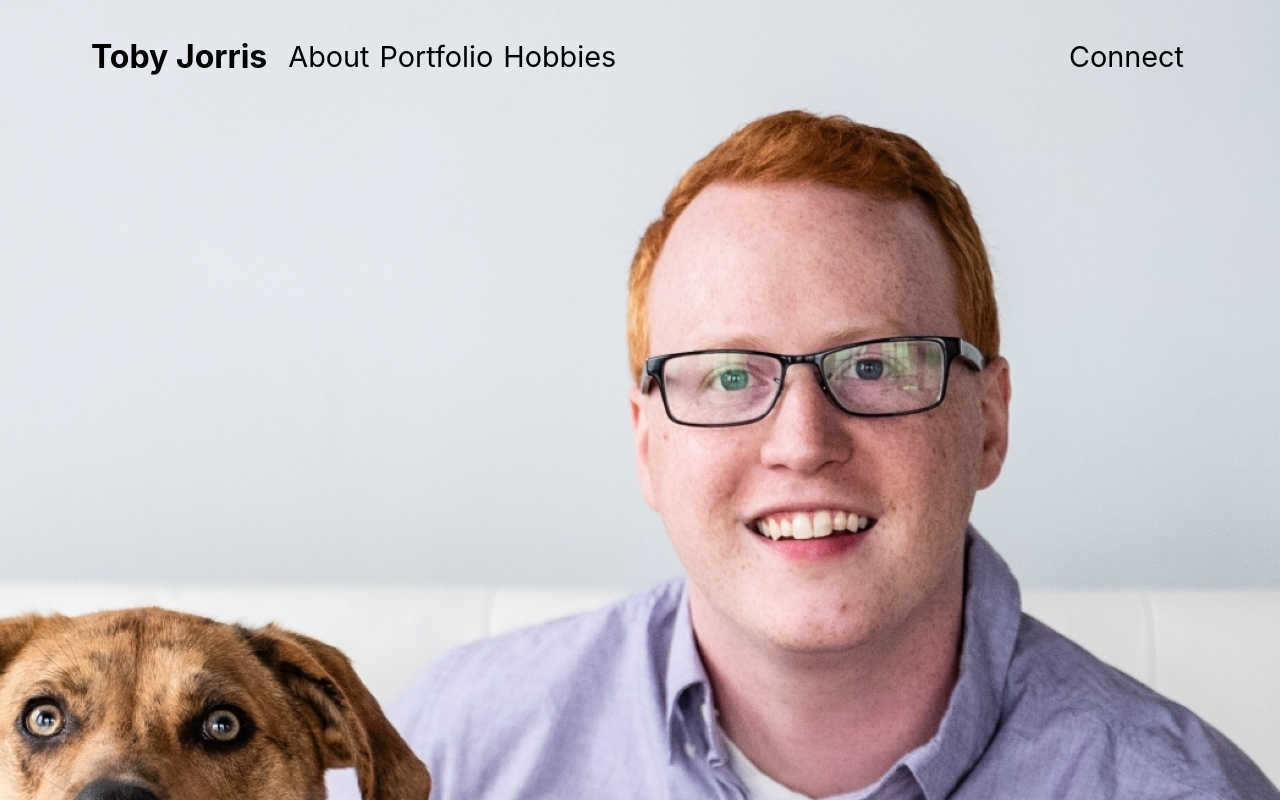
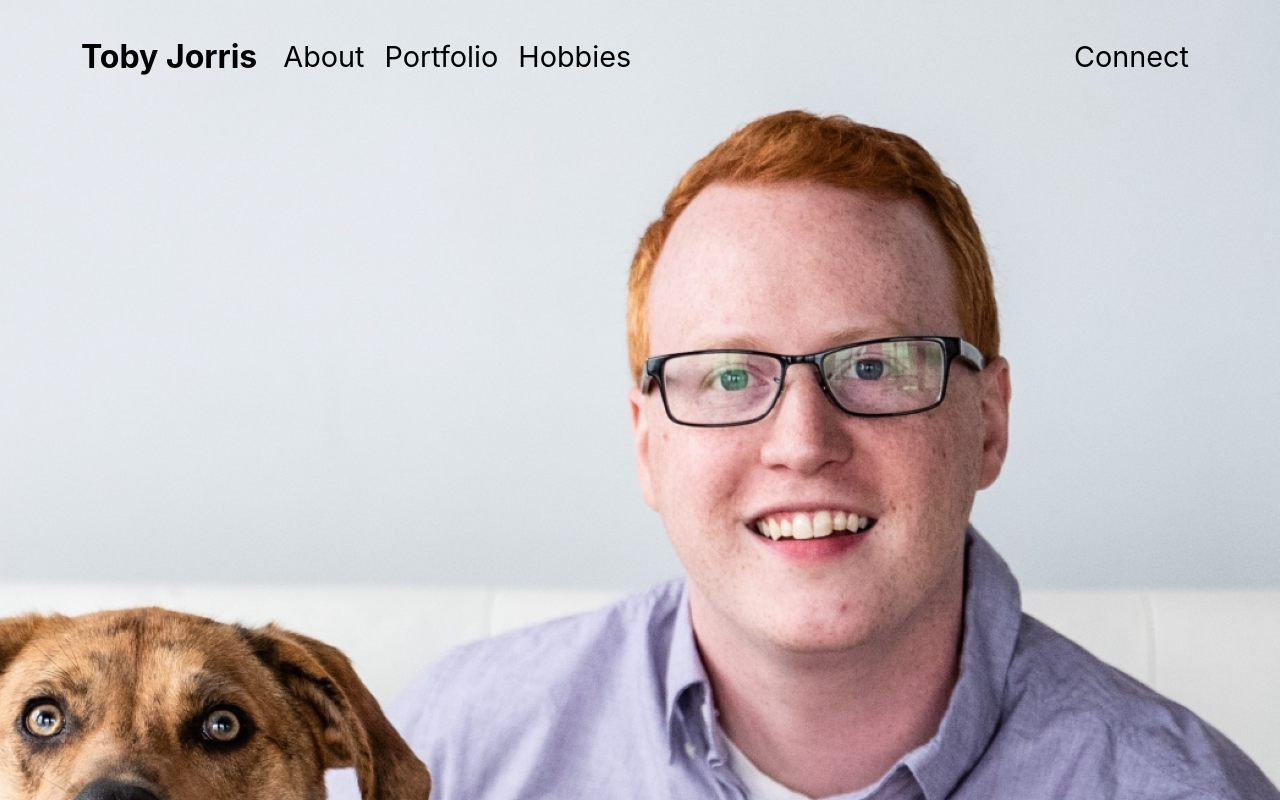
Before and after one commit to tobyjorris/portfolio_site, a React (Create React App) app: page / in a window 1280 px wide. Shown: the top 800 px of the page. Built offline with nearby package versions, Linux system fonts and the light colour scheme.

Commit message:
navbar styling

```diff
--- a/src/Components/Navbar/navbar.css
+++ b/src/Components/Navbar/navbar.css
@@ -1,6 +1,6 @@
 .navbar {
     font-size: 1.8rem;
-    margin: 20px 75px;
+    margin: 20px 65px;
 }
 
 .navbar button {
@@ -47,7 +47,7 @@ a:hover {
 
 .link {
     color: black !important;
-    margin: 0 5px 0 5px;
+    margin: 0 10px;
     padding-bottom: 3px !important;
     padding-top: 3px !important;
 }
@@ -70,11 +70,14 @@ a:hover {
 @media (min-width: 577px) and (max-width: 991px) {
     .navbar {
         margin: auto;
+        font-size: 1.5rem;
     }
 }
 
 @media (min-width: 992px) and (max-width: 1199px) {
-
+    .navbar {
+        margin: 10px 30px;
+    }
 }
 
 @media (min-width: 1200px) {
--- a/src/Components/Title Slide/titleSlide.css
+++ b/src/Components/Title Slide/titleSlide.css
@@ -11,8 +11,8 @@
 
 @media (min-width: 280px) and (max-width: 576px) {
     .header {
-        max-height: 400px;
-        padding-right: -100px;
+        max-height: 450px;
+        background-position-x: 80%;
     }
 }
 
```
